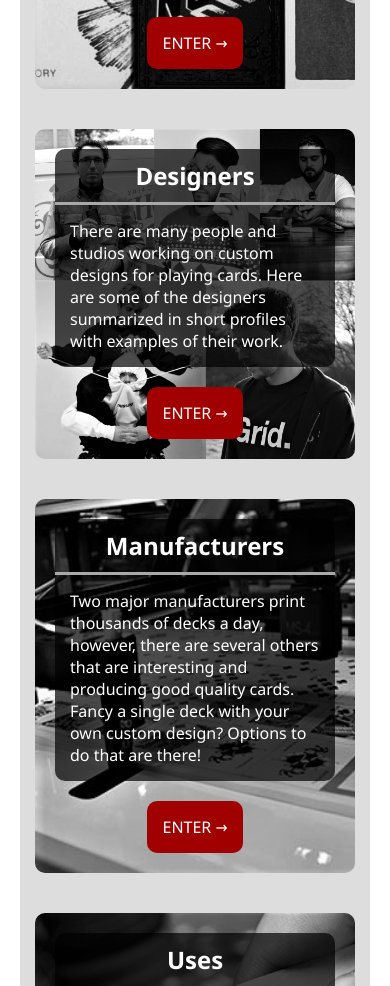
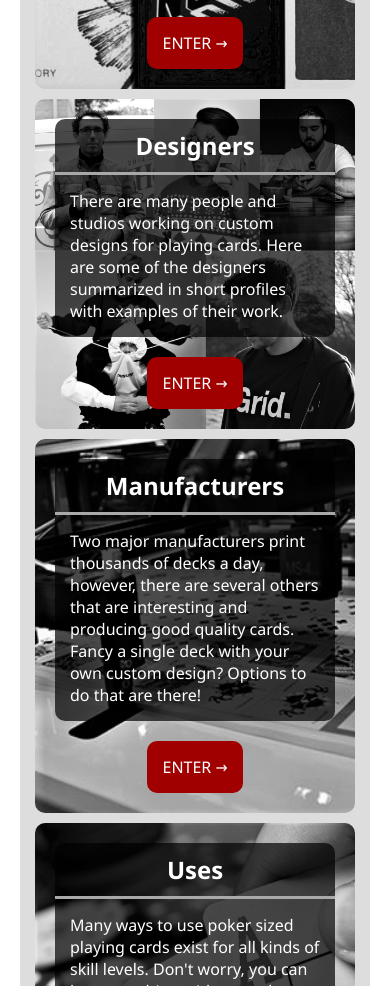
Before and after one commit to DominikFuka/4IT268-SP1, a plain HTML site: page index.html in a window 390 px wide. Shown: the part 1014-2000 px from the top of the page. Drawn offline with Linux system fonts and the light colour scheme.

Commit message:
úprava flex wrap bannerů na hlavní stránce a jejich rozestupu

```diff
--- a/assets/css/homepage.css
+++ b/assets/css/homepage.css
@@ -1,8 +1,9 @@
 .banners-wrapper {
     background-color: rgb(221, 221, 221);
     margin: 0px;
-    padding: 0px 10px;
+    padding: 20px 15px;
     display: flex;
+    gap: 10px 10px;
 }
 
 .banner {
@@ -10,7 +11,6 @@
     background-color: gray;
     background-size: cover;
     background-repeat: no-repeat;
-    margin: 20px 5px;
     flex-basis: 25%;
     display: flex;
     flex-direction: column;
@@ -23,12 +23,6 @@
         justify-content: center;
     }
 
-    .banner {
-        flex-basis: 30%;
-    }
-}
-
-@media (max-width: 768px) {
     .banner {
         flex-basis: 48%;
     }
```
